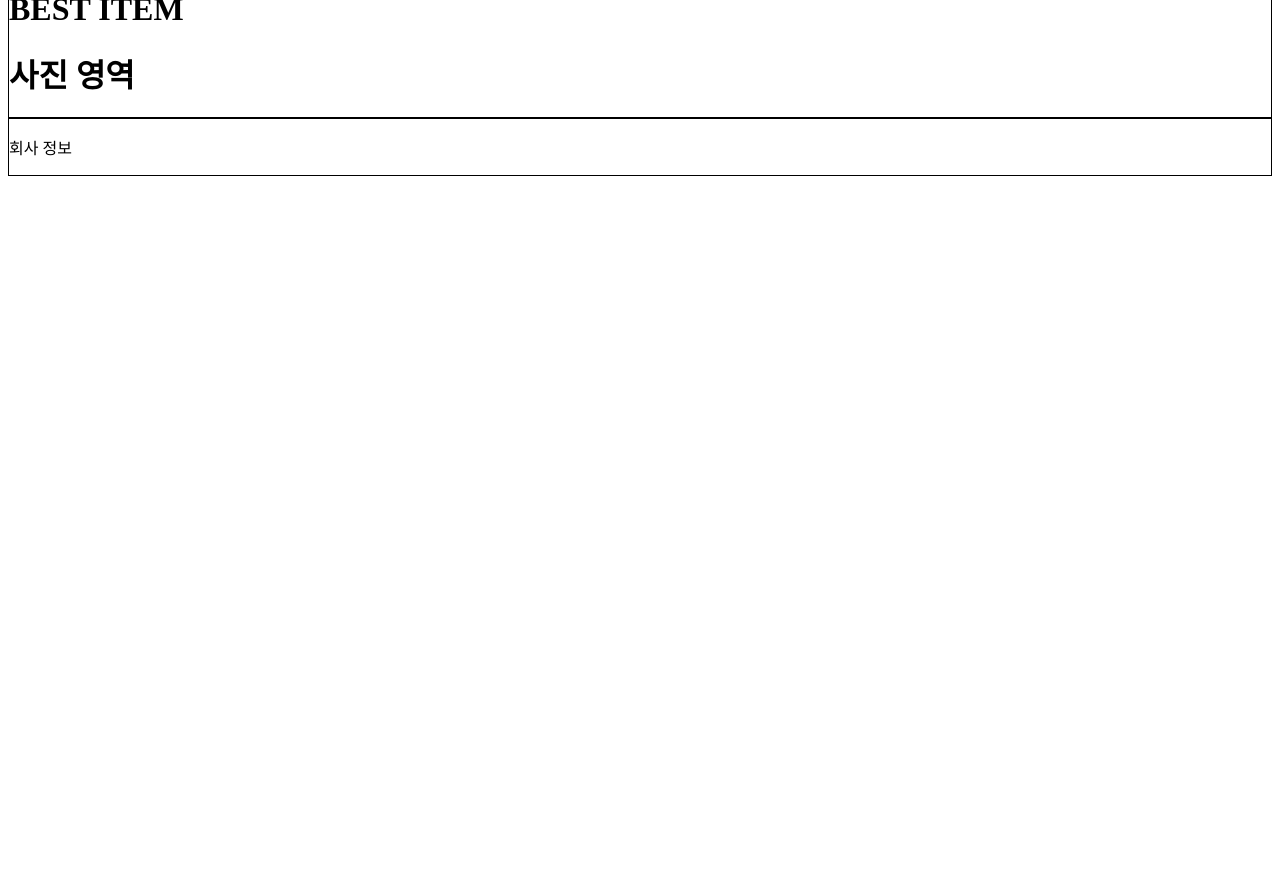
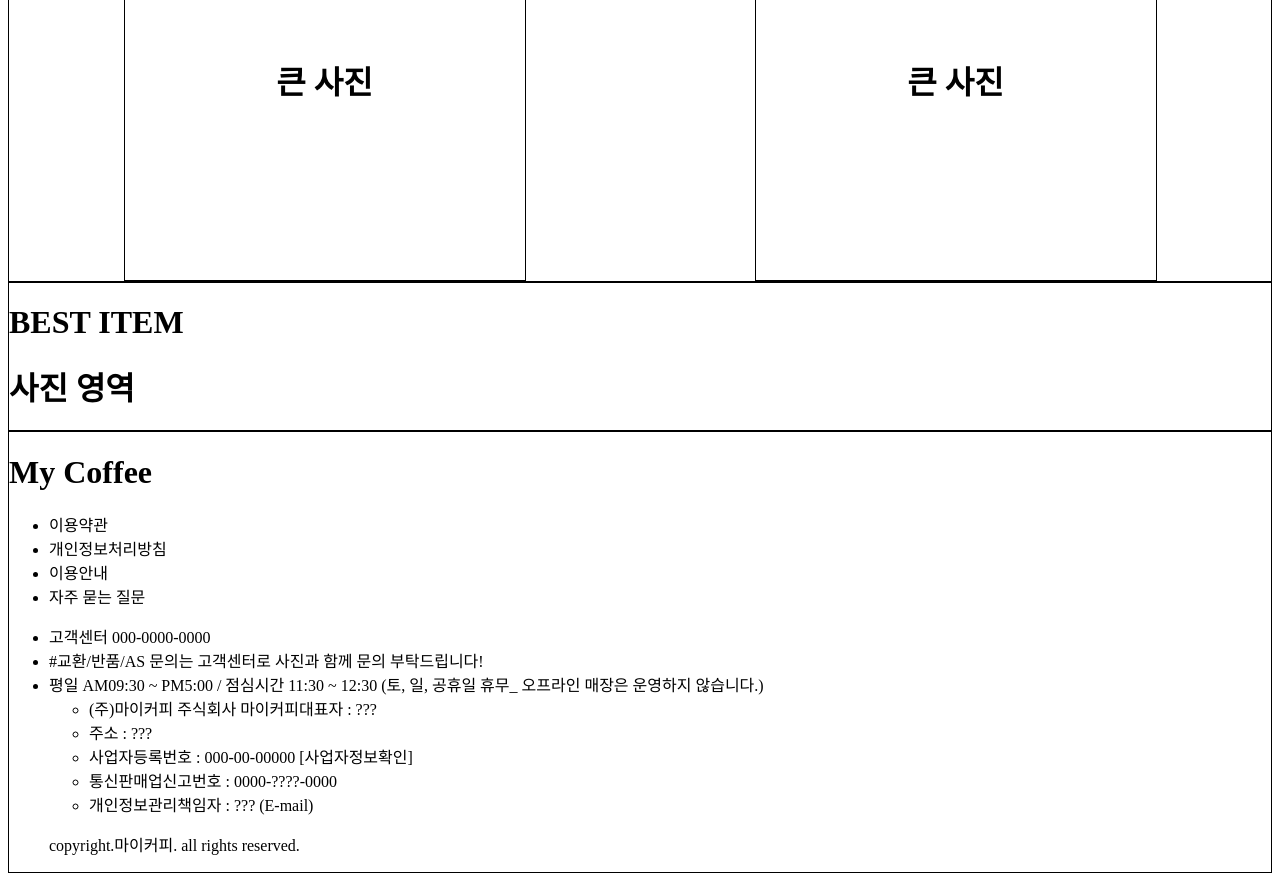
Before and after one commit to Eclipse-K/mycoffee, a React (Create React App) app: page / in a window 1280 px wide. Shown: the part 880-1761 px from the top of the page. Before the commit the page ends 1064 px from the top, so only its background shows below. Built offline with nearby package versions, Linux system fonts and the light colour scheme; a web font is replaced by a local one.

Commit message:
Edit Footer

```diff
--- a/src/Components/BigImg.css
+++ b/src/Components/BigImg.css
@@ -4,3 +4,13 @@
   grid-template-columns: repeat(2, 1fr);
   justify-items: center;
 }
+
+.BigImg-1,
+.BigImg-2 {
+  border: 1px solid black;
+  width: 400px;
+  height: 400px;
+  display: flex;
+  justify-content: center;
+  align-items: center;
+}
--- a/src/Components/Footer.js
+++ b/src/Components/Footer.js
@@ -3,7 +3,31 @@ import "./Footer.css";
 function Footer() {
   return (
     <footer className="Footer">
-      <p>회사 정보</p>
+      <div className="Footer-container">
+        <h1>My Coffee</h1>
+        <ul className="Footer-info-1">
+          <li>이용약관</li>
+          <li>개인정보처리방침</li>
+          <li>이용안내</li>
+          <li>자주 묻는 질문</li>
+        </ul>
+      </div>
+      <ul>
+        <li>고객센터 000-0000-0000</li>
+        <li>#교환/반품/AS 문의는 고객센터로 사진과 함께 문의 부탁드립니다!</li>
+        <li>
+          평일 AM09:30 ~ PM5:00 / 점심시간 11:30 ~ 12:30 (토, 일, 공휴일 휴무_
+          오프라인 매장은 운영하지 않습니다.)
+        </li>
+        <ul>
+          <li>(주)마이커피 주식회사 마이커피대표자 : ???</li>
+          <li>주소 : ???</li>
+          <li>사업자등록번호 : 000-00-00000 [사업자정보확인]</li>
+          <li>통신판매업신고번호 : 0000-????-0000</li>
+          <li>개인정보관리책임자 : ??? (E-mail)</li>
+        </ul>
+        <p>copyright.마이커피. all rights reserved.</p>
+      </ul>
     </footer>
   );
 }
```
